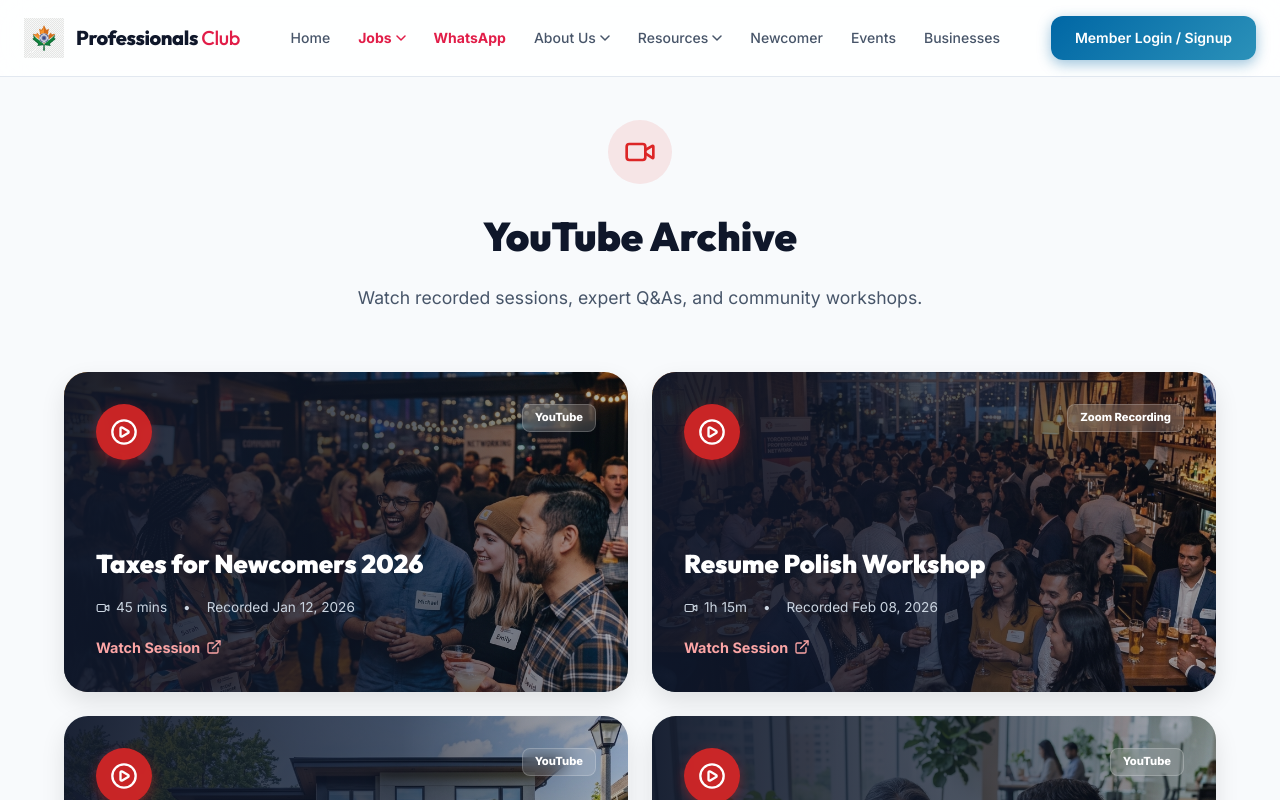
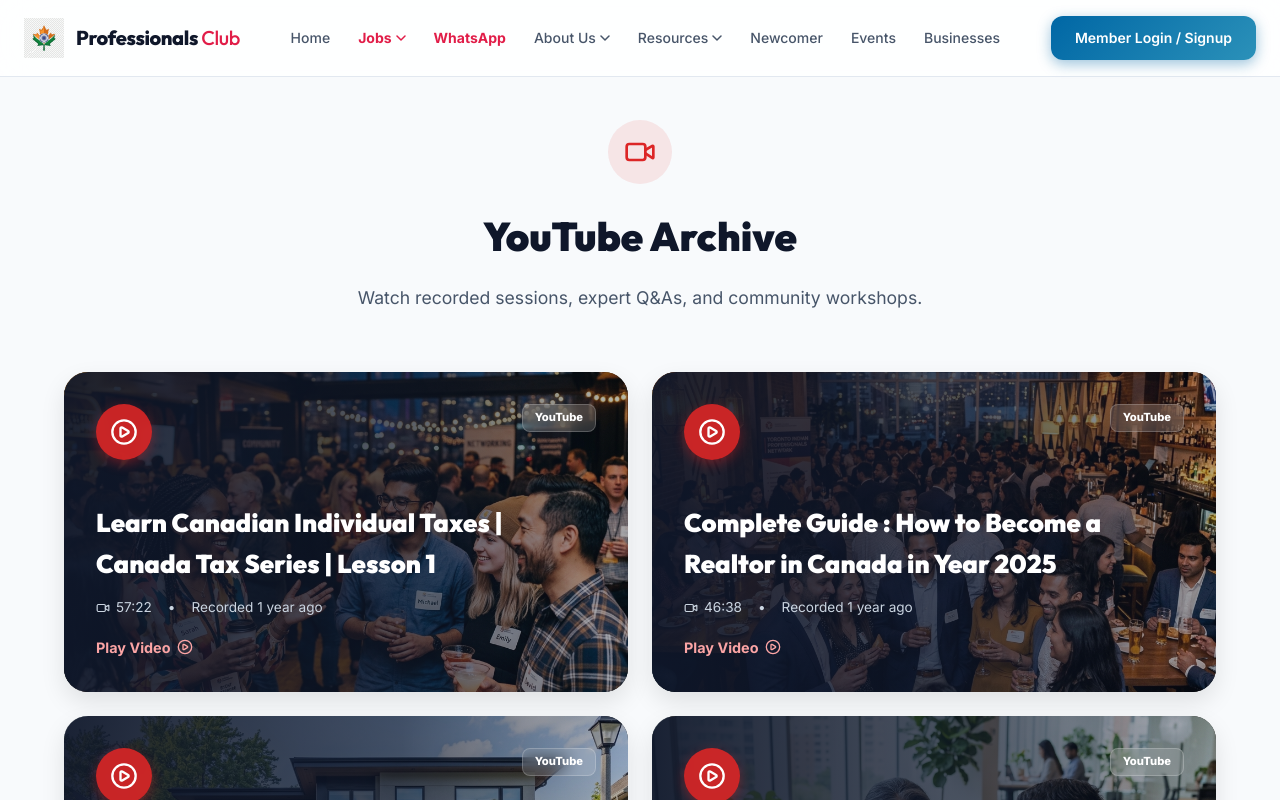
Before and after one commit to uditguptaca/professionalsclub, a Next.js app: page /youtube in a window 1280 px wide. Shown: the top 800 px of the page. Built offline with nearby package versions, Linux system fonts and the light colour scheme.

Commit message:
Update youtube page with inline video playing functionality and match IndoCanadaClub channel videos

```diff
--- a/src/app/youtube/page.tsx
+++ b/src/app/youtube/page.tsx
@@ -1,14 +1,22 @@
 'use client';
-import React from 'react';
+import React, { useState } from 'react';
 import Navbar from '@/components/shared/Navbar';
 import Footer from '@/components/shared/Footer';
 import { usePortal } from '@/context/portal-context';
 import Image from 'next/image';
 import Link from 'next/link';
-import { Video, PlayCircle, ExternalLink } from 'lucide-react';
+import { Video, PlayCircle, ExternalLink, X } from 'lucide-react';
 
 export default function YouTubePage() {
   const { workshops } = usePortal();
+  const [activeVideo, setActiveVideo] = useState<string | null>(null);
+
+  // Helper to extract a YouTube ID (for live URLs if provided in the future, else fallback to a standard ID)
+  // For demonstration, we'll assign a sample YouTube ID to play real video content inline.
+  const getYouTubeId = (videoTitle: string) => {
+    // Return sample YouTube IDs for demonstration of inline playing
+    return 'y-c0W5d3a58'; // The actual CFE Strategy Session video ID found earlier
+  };
 
   return (
     <>
@@ -30,18 +38,46 @@ export default function YouTubePage() {
           </div>
 
           <div className="mobile-stack" style={{ display: 'grid', gridTemplateColumns: '1fr 1fr', gap: 24 }}>
-            {workshops.map((video) => (
-              <div key={video.id} style={{ position: 'relative', height: 320, borderRadius: 24, overflow: 'hidden', transition: 'transform 0.2s, box-shadow 0.2s', boxShadow: '0 10px 25px rgba(0,0,0,0.1)' }} className="hover:-translate-y-1 hover:shadow-xl">
+            {workshops.map((video) => {
+              const videoId = getYouTubeId(video.title);
+              const isPlaying = activeVideo === video.id;
+
+              return (
+              <div key={video.id} style={{ position: 'relative', height: 320, borderRadius: 24, overflow: 'hidden', transition: 'transform 0.2s, box-shadow 0.2s', boxShadow: '0 10px 25px rgba(0,0,0,0.1)', background: 'black' }} className={isPlaying ? '' : 'hover:-translate-y-1 hover:shadow-xl'}>
+                {isPlaying ? (
+                  <div style={{ width: '100%', height: '100%', position: 'relative' }}>
+                    <iframe
+                      width="100%"
+                      height="100%"
+                      src={`https://www.youtube.com/embed/${videoId}?autoplay=1`}
+                      title={video.title}
+                      frameBorder="0"
+                      allow="accelerometer; autoplay; clipboard-write; encrypted-media; gyroscope; picture-in-picture; web-share"
+                      referrerPolicy="strict-origin-when-cross-origin"
+                      allowFullScreen
+                      style={{ border: 'none' }}
+                    ></iframe>
+                    <button
+                      onClick={() => setActiveVideo(null)}
+                      style={{ position: 'absolute', top: 12, right: 12, background: 'rgba(0,0,0,0.6)', color: 'white', border: 'none', borderRadius: '50%', width: 32, height: 32, display: 'flex', alignItems: 'center', justifyContent: 'center', cursor: 'pointer', zIndex: 10 }}
+                    >
+                      <X size={16} />
+                    </button>
+                  </div>
+                ) : (
+                  <>
                     <Image src={video.thumbnailImage} alt={video.title} fill style={{ objectFit: 'cover' }} />
                     <div style={{ position: 'absolute', inset: 0, background: 'linear-gradient(to right, rgba(15,23,42,0.95) 0%, rgba(15,23,42,0.7) 60%, rgba(15,23,42,0.3) 100%)' }} />
 
                     <div style={{ position: 'absolute', inset: 0, padding: 32, display: 'flex', flexDirection: 'column', justifyContent: 'space-between' }}>
                       <div style={{ display: 'flex', justifyContent: 'space-between', alignItems: 'flex-start' }}>
-                    <Link href={video.videoUrl} style={{ textDecoration: 'none' }}>
-                      <div style={{ width: 56, height: 56, borderRadius: '50%', background: 'rgba(220,38,38,0.9)', color: 'white', display: 'flex', alignItems: 'center', justifyContent: 'center', backdropFilter: 'blur(4px)', boxShadow: '0 4px 12px rgba(220,38,38,0.4)', cursor: 'pointer' }} className="hover:scale-110 transition-transform">
+                        <div
+                          onClick={() => setActiveVideo(video.id)}
+                          style={{ width: 56, height: 56, borderRadius: '50%', background: 'rgba(220,38,38,0.9)', color: 'white', display: 'flex', alignItems: 'center', justifyContent: 'center', backdropFilter: 'blur(4px)', boxShadow: '0 4px 12px rgba(220,38,38,0.4)', cursor: 'pointer' }}
+                          className="hover:scale-110 transition-transform"
+                        >
                           <PlayCircle size={28} />
                         </div>
-                    </Link>
                         <span style={{ fontSize: '0.7rem', fontWeight: 800, padding: '4px 12px', borderRadius: 8, background: 'rgba(255,255,255,0.15)', color: 'white', backdropFilter: 'blur(8px)', border: '1px solid rgba(255,255,255,0.2)' }}>{video.platform}</span>
                       </div>
 
@@ -52,13 +88,15 @@ export default function YouTubePage() {
                           <span>&#8226;</span>
                           <span>Recorded {video.recordedDate}</span>
                         </div>
-                    <Link href={video.videoUrl} style={{ fontWeight: 700, color: '#fca5a5', fontSize: '0.9rem', display: 'inline-flex', alignItems: 'center', gap: 6, textDecoration: 'none' }}>
-                      Watch Session <ExternalLink size={16} />
-                    </Link>
+                        <button onClick={() => setActiveVideo(video.id)} style={{ fontWeight: 700, color: '#fca5a5', fontSize: '0.9rem', display: 'inline-flex', alignItems: 'center', gap: 6, border: 'none', background: 'transparent', cursor: 'pointer', padding: 0 }}>
+                          Play Video <PlayCircle size={16} />
+                        </button>
                       </div>
                     </div>
+                  </>
+                )}
               </div>
-            ))}
+            )})}
           </div>
 
         </div>
--- a/src/lib/mock-data.ts
+++ b/src/lib/mock-data.ts
@@ -449,10 +449,15 @@ export const mockEBooks: EBook[] = [
 
 // ========== VIDEO WORKSHOPS ==========
 export const mockWorkshops: VideoWorkshop[] = [
-  { id: 'ws-001', title: 'Taxes for Newcomers 2026', duration: '45 mins', recordedDate: 'Jan 12, 2026', platform: 'YouTube', thumbnailImage: '/meetup_bg.png', videoUrl: '#', createdAt: '2026-01-12T10:00:00Z' },
-  { id: 'ws-002', title: 'Resume Polish Workshop', duration: '1h 15m', recordedDate: 'Feb 08, 2026', platform: 'Zoom Recording', thumbnailImage: '/events-meetup.png', videoUrl: '#', createdAt: '2026-02-08T10:00:00Z' },
-  { id: 'ws-003', title: 'Buying Your First Home', duration: '55 mins', recordedDate: 'Mar 15, 2026', platform: 'YouTube', thumbnailImage: '/housing_bg.png', videoUrl: '#', createdAt: '2026-03-15T10:00:00Z' },
-  { id: 'ws-004', title: 'Interview Prep for IT', duration: '1h 05m', recordedDate: 'Apr 02, 2026', platform: 'YouTube', thumbnailImage: '/career-mentorship.png', videoUrl: '#', createdAt: '2026-04-02T10:00:00Z' },
+  { id: 'ws-001', title: 'Learn Canadian Individual Taxes | Canada Tax Series | Lesson 1', duration: '57:22', recordedDate: '1 year ago', platform: 'YouTube', thumbnailImage: '/meetup_bg.png', videoUrl: '#', createdAt: '2026-01-12T10:00:00Z' },
+  { id: 'ws-002', title: 'Complete Guide : How to Become a Realtor in Canada in Year 2025', duration: '46:38', recordedDate: '1 year ago', platform: 'YouTube', thumbnailImage: '/events-meetup.png', videoUrl: '#', createdAt: '2026-02-08T10:00:00Z' },
+  { id: 'ws-003', title: 'How to Become a Mortgage Agent in Ontario?', duration: '24:54', recordedDate: '1 year ago', platform: 'YouTube', thumbnailImage: '/housing_bg.png', videoUrl: '#', createdAt: '2026-03-15T10:00:00Z' },
+  { id: 'ws-004', title: 'Sponsor Parents for Canadian PR Visa Myths and Super Visa', duration: '45 mins', recordedDate: '1 year ago', platform: 'YouTube', thumbnailImage: '/career-mentorship.png', videoUrl: '#', createdAt: '2026-04-02T10:00:00Z' },
+  { id: 'ws-005', title: 'ICP - Bajahan Sandhya in Toronto', duration: '0:51', recordedDate: '3 months ago', platform: 'YouTube', thumbnailImage: '/event_bg.png', videoUrl: '#', createdAt: '2026-04-02T10:00:00Z' },
+  { id: 'ws-006', title: 'CPA Canada - CFE Strategy Session - May 2026', duration: '1:37:42', recordedDate: '6 months ago', platform: 'YouTube', thumbnailImage: '/healthcare_bg.png', videoUrl: '#', createdAt: '2026-04-02T10:00:00Z' },
+  { id: 'ws-007', title: 'Partnership & Trust Tax Basics | Canada Tax Series', duration: '24:50', recordedDate: '7 months ago', platform: 'YouTube', thumbnailImage: '/hero-community.png', videoUrl: '#', createdAt: '2026-04-02T10:00:00Z' },
+  { id: 'ws-008', title: 'CFA: Preparation, Strategy, and Career Pathways', duration: '45 mins', recordedDate: '1 year ago', platform: 'YouTube', thumbnailImage: '/volunteer-help.png', videoUrl: '#', createdAt: '2026-04-02T10:00:00Z' },
+  { id: 'ws-009', title: 'Declaring Bankruptcy and Saving Personal Assets', duration: '1:03:24', recordedDate: '1 year ago', platform: 'YouTube', thumbnailImage: '/finance_bg.png', videoUrl: '#', createdAt: '2026-04-02T10:00:00Z' },
 ];
 
 // ========== TEMPLATES ==========
```
Lines whose indentation alone changed are shown as unchanged.
